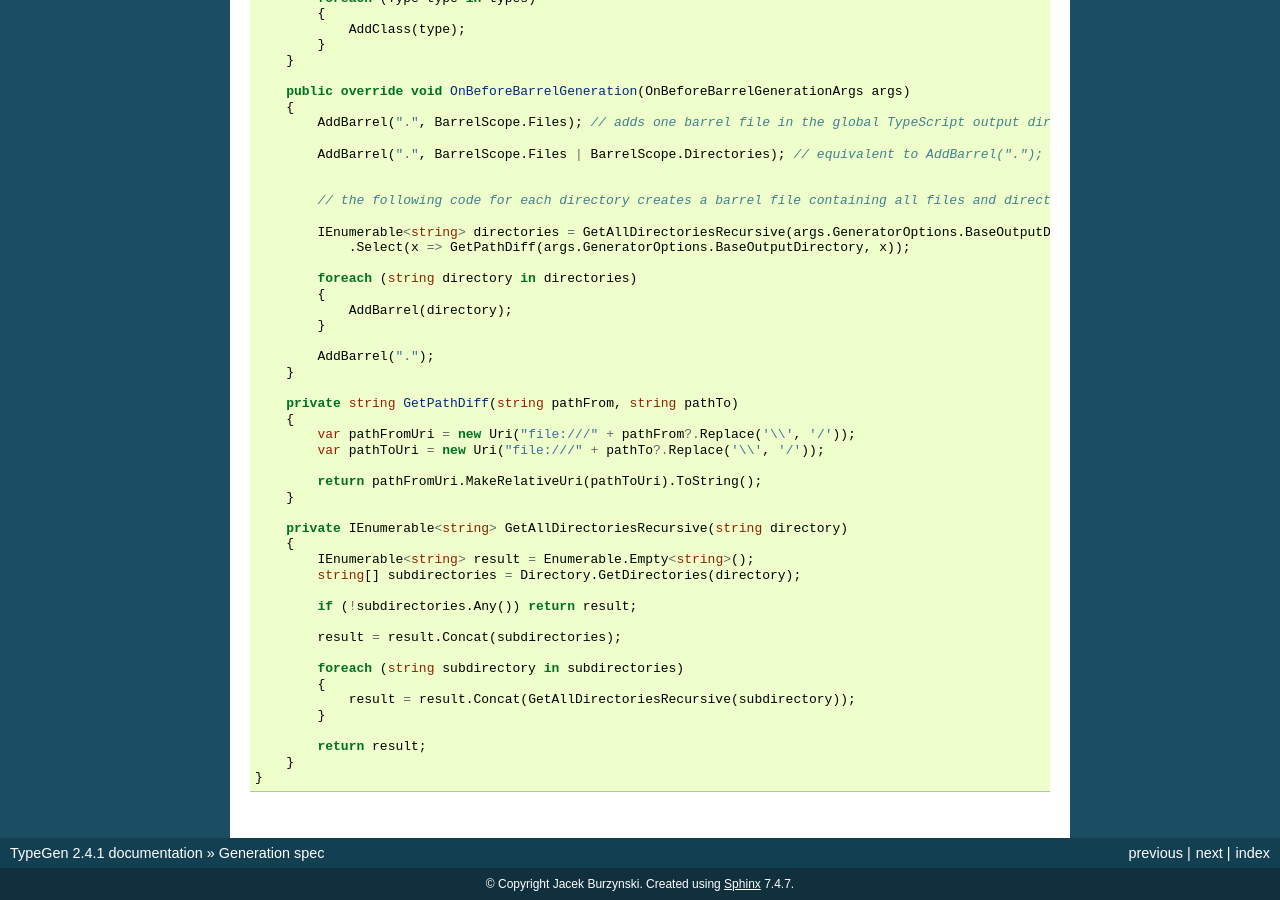
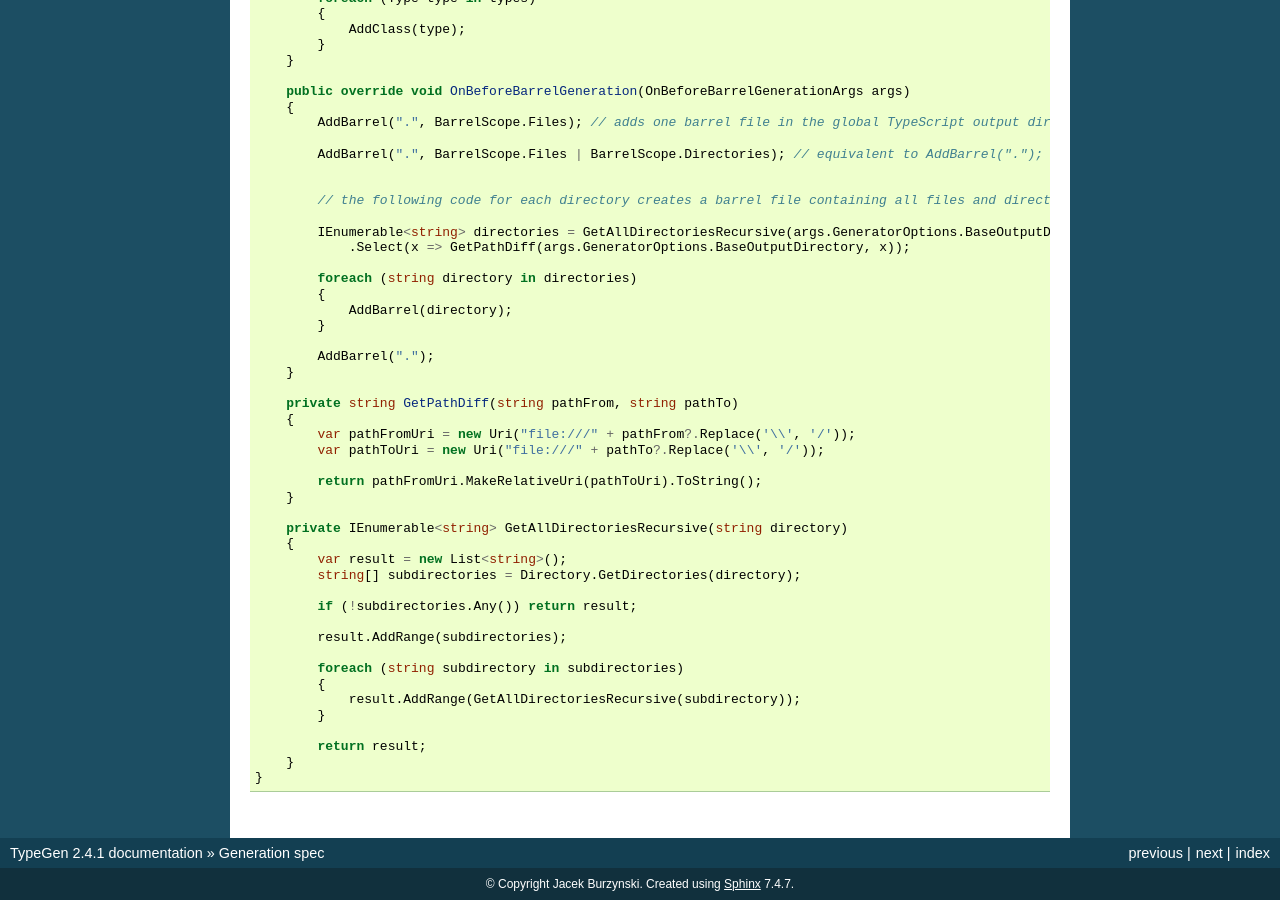
Before and after one commit to jburzynski/TypeGenDocs, a Sphinx documentation site: the page built from source/generationspec.rst, in a window 1280 px wide and 900 px high, scrolled down 1615 px. Built offline with Sphinx 7.4.7, drawn with Linux system fonts in a browser that asks for light colours.

Commit message:
replaced concat with list.add

```diff
--- a/source/generationspec.rst
+++ b/source/generationspec.rst
@@ -100,16 +100,16 @@ Examples
 
         private IEnumerable<string> GetAllDirectoriesRecursive(string directory)
         {
-            IEnumerable<string> result = Enumerable.Empty<string>();
+            var result = new List<string>();
             string[] subdirectories = Directory.GetDirectories(directory);
 
             if (!subdirectories.Any()) return result;
 
-            result = result.Concat(subdirectories);
+            result.AddRange(subdirectories);
 
             foreach (string subdirectory in subdirectories)
             {
-                result = result.Concat(GetAllDirectoriesRecursive(subdirectory));
+                result.AddRange(GetAllDirectoriesRecursive(subdirectory));
             }
 
             return result;
```
